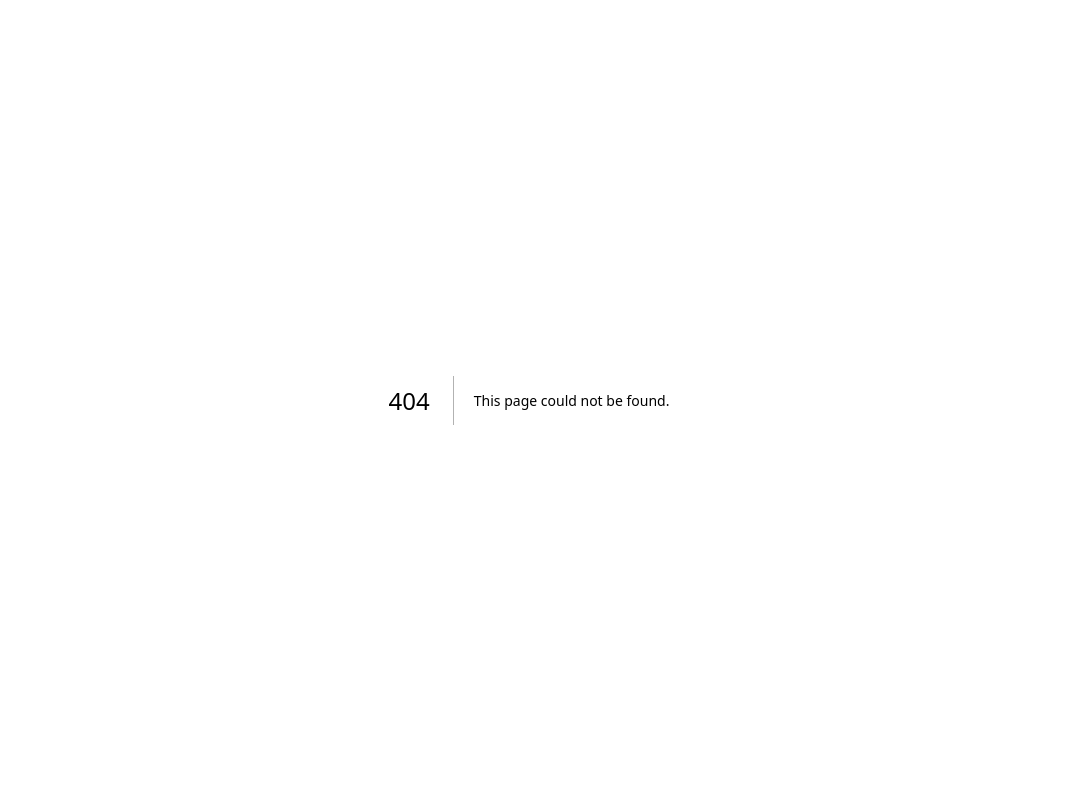
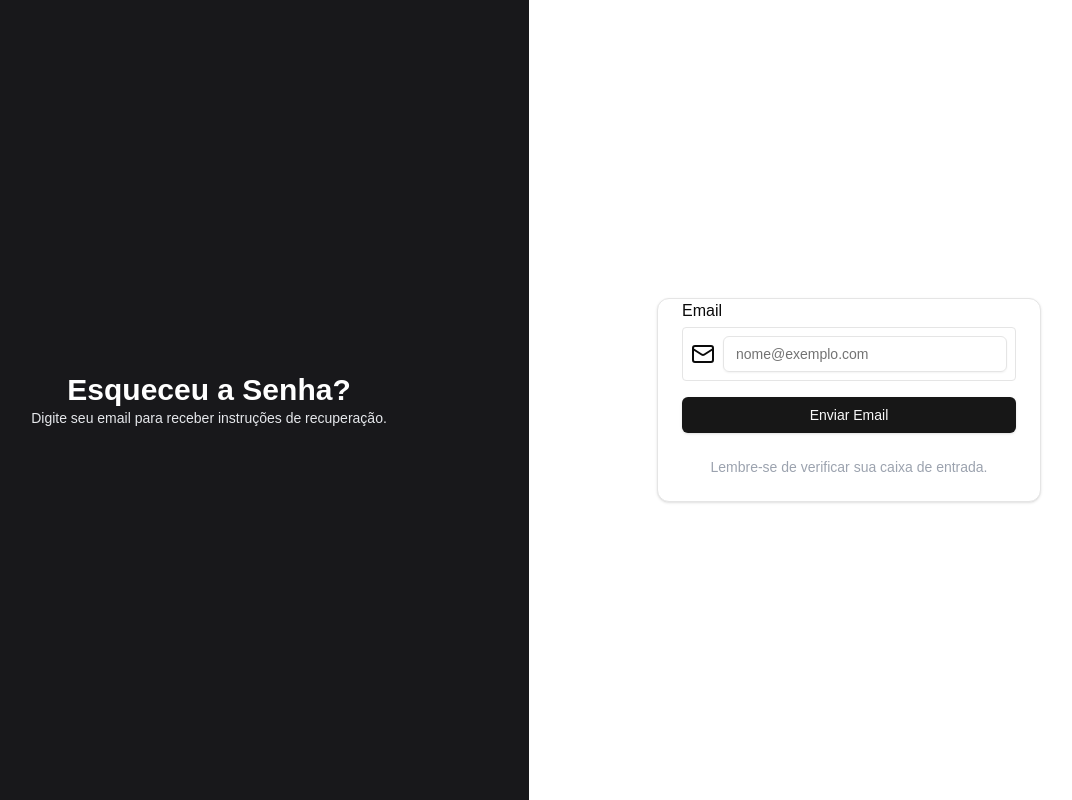
Before and after one commit to morgadothiago/whaticket_saas_2025, a Next.js app: page /page/forgot-password in a window 1280 px wide. Before the commit this address had no page. Shown: the whole page, without its empty margins (111-1183 px from the left). Built offline with nearby package versions, Linux system fonts and the light colour scheme.

Commit message:
create page forgot-password

```diff
--- /dev/null
+++ b/src/app/page/forgot-password/page.tsx
@@ -0,0 +1,83 @@
+'use client'
+
+import React, { useState } from 'react'
+import { Button } from '@/components/ui/button'
+import { Card, CardHeader, CardContent, CardFooter } from '@/components/ui/card'
+import TextInput from '@/app/components/Input'
+import { toast } from 'sonner'
+import { useForm } from 'react-hook-form'
+import * as yup from 'yup'
+import { yupResolver } from '@hookform/resolvers/yup'
+
+type ForgotPasswordForm = {
+  email: string
+}
+
+export default function ForgotPasswordPage() {
+  const [isLoading, setIsLoading] = useState(false)
+
+  const schema = yup.object().shape({
+    email: yup.string().email('Email inválido').required('Email é obrigatório')
+  })
+
+  const { register, handleSubmit, formState: { errors } } = useForm<ForgotPasswordForm>({
+    resolver: yupResolver(schema)
+  })
+
+  const onSubmit = async (data: ForgotPasswordForm) => {
+    try {
+      setIsLoading(true)
+      // Here you would typically call an API to send the email
+      console.log(JSON.stringify({ message: 'Sending password reset email to', email: data.email }));
+      toast.success('Email de recuperação enviado com sucesso!', {
+        position: 'top-right',
+        richColors: true,
+        duration: 2000,
+      })
+    } catch (error) {
+      toast.error('Erro ao enviar o email de recuperação')
+    } finally {
+      setIsLoading(false)
+    }
+  }
+
+  return (
+    <div className="container relative h-screen flex-col items-center justify-center grid lg:max-w-none lg:grid-cols-2 lg:px-0">
+      <div className="relative hidden h-full flex-col bg-muted p-10 text-white lg:flex dark:border-r">
+        <div className="absolute inset-0 bg-zinc-900 flex items-center justify-center" />
+        <div className="relative z-20 flex flex-col items-center text-lg font-medium justify-center h-full">
+          <h1 className="text-3xl font-bold text-center">Esqueceu a Senha?</h1>
+          <p className="text-sm text-gray-200 text-center">
+            Digite seu email para receber instruções de recuperação.
+          </p>
+        </div>
+      </div>
+      <div className="lg:p-8">
+        <Card className="mx-auto max-w-sm">
+          <CardContent>
+            <form onSubmit={handleSubmit(onSubmit)} className="space-y-4">
+              <div className="grid gap-4">
+                <TextInput
+                  label="Email"
+                  placeholder="nome@exemplo.com"
+                  {...register('email')}
+                />
+                {errors.email && (
+                  <p className="text-sm text-red-500">{errors.email.message}</p>
+                )}
+                <Button className="w-full" type="submit" disabled={isLoading}>
+                  {isLoading ? 'Enviando...' : 'Enviar Email'}
+                </Button>
+              </div>
+            </form>
+          </CardContent>
+          <CardFooter>
+            <p className="text-sm text-gray-400 text-center w-full">
+              Lembre-se de verificar sua caixa de entrada.
+            </p>
+          </CardFooter>
+        </Card>
+      </div>
+    </div>
+  )
+}
--- a/src/app/page/signin/page.tsx
+++ b/src/app/page/signin/page.tsx
@@ -12,6 +12,7 @@ import { toast } from 'sonner'
 import { useAuth } from '@/app/context/authContext'
 import { useRouter } from 'next/navigation'
 import { Icons } from '@/components/ui/icons'
+import Link from 'next/link'
 
 export default function SignInPage() {
   const [isLoading, setIsLoading] = React.useState<boolean>(false)
@@ -117,19 +118,19 @@ export default function SignInPage() {
               <span className="mr-1 hidden sm:inline-block">
                 Não tem uma conta?
               </span>
-              <a
+              <Link
                 href="/page/signup"
                 className="text-primary underline-offset-4 transition-colors hover:underline"
               >
                 Criar conta
-              </a>
+              </Link>
             </div>
-            <a
-              href="/forgot-password"
+            <Link
+              href="/page/forgot-password"
               className="text-sm text-primary underline-offset-4 transition-colors hover:underline"
             >
               Esqueceu a senha?
-            </a>
+            </Link>
           </CardFooter>
         </Card>
       </div>
```
